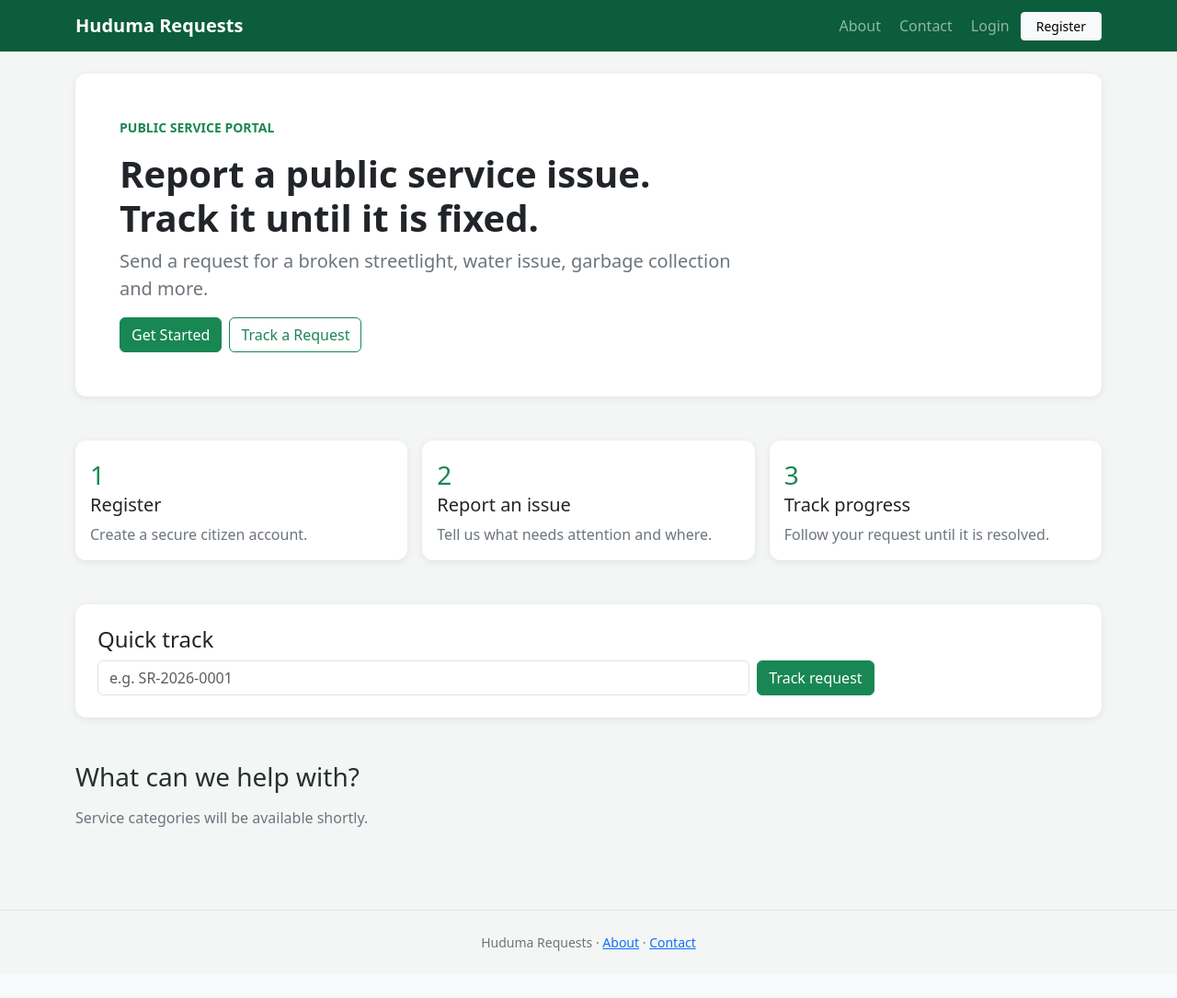
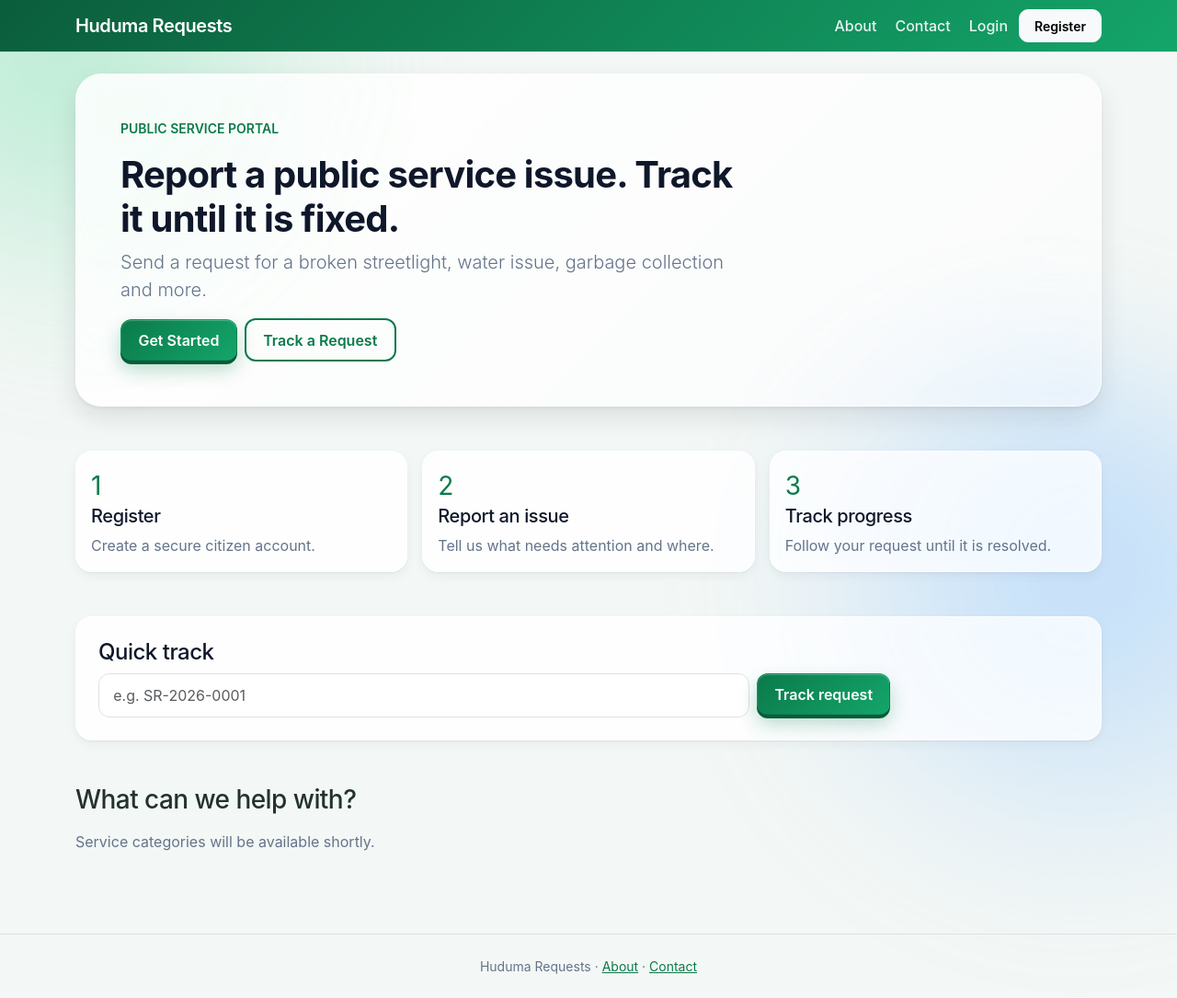
Before and after one commit to pitah-hub/dcitizen, a Django app: page / in a window 1280 px wide. Shown: the whole page at 92% size. Before the commit the page ends 1034 px from the top, so only its background shows below. Run offline with Django 5.2, Linux system fonts and the light colour scheme; data that the repository does not hold is empty.

Commit message:
Add modern UI layer, timeline styling, URL names in navbar

```diff
--- /dev/null
+++ b/static/css/modern.css
@@ -0,0 +1,442 @@
+/*
+  modern.css: visual layer on top of Bootstrap 5.3.
+  Load it AFTER site.css. It styles standard Bootstrap classes (navbar, card,
+  btn, badge, table, form-control, alert, pagination), so existing templates
+  pick it up without markup changes. All motion is switched off for visitors
+  who ask their system for reduced motion.
+*/
+
+:root {
+  --accent: #0b7a4b;
+  --accent-2: #14a56a;
+  --accent-dark: #075c39;
+  --accent-soft: rgba(11, 122, 75, 0.1);
+  --ink: #0f172a;
+  --muted: #64748b;
+  --surface: rgba(255, 255, 255, 0.82);
+  --radius: 18px;
+  --shadow-sm: 0 1px 2px rgba(15, 23, 42, 0.06), 0 4px 12px rgba(15, 23, 42, 0.05);
+  --shadow-md: 0 2px 4px rgba(15, 23, 42, 0.06), 0 12px 28px rgba(15, 23, 42, 0.1);
+  --shadow-lg: 0 4px 8px rgba(15, 23, 42, 0.08), 0 24px 48px rgba(15, 23, 42, 0.16);
+
+  /* Re-point Bootstrap's own variables so utilities (.text-primary etc.) match */
+  --bs-primary: #0b7a4b;
+  --bs-primary-rgb: 11, 122, 75;
+  --bs-success: #0b7a4b;
+  --bs-success-rgb: 11, 122, 75;
+  --bs-link-color: #0b7a4b;
+  --bs-link-color-rgb: 11, 122, 75;
+  --bs-link-hover-color: #075c39;
+  --bs-link-hover-color-rgb: 7, 92, 57;
+  --bs-body-color: #0f172a;
+  --bs-body-font-family: "Inter", system-ui, -apple-system, "Segoe UI", Roboto, "Helvetica Neue", sans-serif;
+}
+
+/* ---------- Page background: soft drifting colour orbs ---------- */
+
+html { background: #f3f7f5; }
+
+body,
+body.bg-light {
+  background: transparent !important;
+  min-height: 100vh;
+  position: relative;
+  overflow-x: hidden;
+  animation: page-in 0.45s ease both;
+}
+
+body::before,
+body::after {
+  content: "";
+  position: fixed;
+  z-index: -1;
+  border-radius: 50%;
+  filter: blur(70px);
+  opacity: 0.55;
+  pointer-events: none;
+}
+
+body::before {
+  width: 520px;
+  height: 520px;
+  top: -140px;
+  left: -120px;
+  background: radial-gradient(circle at 30% 30%, #7be0b0, transparent 70%);
+  animation: drift-a 22s ease-in-out infinite alternate;
+}
+
+body::after {
+  width: 620px;
+  height: 620px;
+  bottom: -200px;
+  right: -160px;
+  background: radial-gradient(circle at 60% 40%, #8ec5ff, transparent 70%);
+  animation: drift-b 26s ease-in-out infinite alternate;
+}
+
+@keyframes page-in { from { opacity: 0; } to { opacity: 1; } }
+@keyframes drift-a { to { transform: translate3d(90px, 70px, 0) scale(1.12); } }
+@keyframes drift-b { to { transform: translate3d(-80px, -60px, 0) scale(1.1); } }
+
+/* ---------- Typography ---------- */
+
+h1, h2, h3, h4, .display-4, .display-5, .display-6 {
+  letter-spacing: -0.02em;
+  font-weight: 800;
+}
+
+.text-gradient {
+  background: linear-gradient(135deg, var(--accent), #2563eb);
+  -webkit-background-clip: text;
+  background-clip: text;
+  color: transparent;
+}
+
+.text-muted, .text-secondary { color: var(--muted) !important; }
+
+/* ---------- Navbar: sticky glass bar ---------- */
+
+.navbar {
+  position: sticky;
+  top: 0;
+  z-index: 1030;
+  -webkit-backdrop-filter: saturate(160%) blur(14px);
+  backdrop-filter: saturate(160%) blur(14px);
+  box-shadow: 0 1px 0 rgba(15, 23, 42, 0.05);
+  transition: box-shadow 0.3s ease;
+}
+
+.navbar.is-scrolled { box-shadow: 0 8px 28px rgba(15, 23, 42, 0.12); }
+
+.navbar.bg-white,
+.navbar.bg-light { background: rgba(255, 255, 255, 0.78) !important; }
+
+.navbar.bg-success,
+.navbar.bg-primary,
+.navbar.bg-dark {
+  background: linear-gradient(135deg, var(--accent), var(--accent-2)) !important;
+}
+
+.navbar-brand { font-weight: 800; letter-spacing: -0.02em; }
+
+.navbar .nav-link { position: relative; font-weight: 500; }
+
+.navbar .nav-link::after {
+  content: "";
+  position: absolute;
+  left: 0.6rem;
+  right: 0.6rem;
+  bottom: 0.2rem;
+  height: 2px;
+  border-radius: 2px;
+  background: currentColor;
+  transform: scaleX(0);
+  transform-origin: left;
+  transition: transform 0.25s ease;
+}
+
+.navbar .nav-link:hover::after,
+.navbar .nav-link.active::after { transform: scaleX(1); }
+
+/* ---------- Cards: glass surface, lift on hover ---------- */
+
+.card {
+  position: relative;
+  border: 1px solid rgba(255, 255, 255, 0.7);
+  border-radius: var(--radius);
+  background: var(--surface);
+  -webkit-backdrop-filter: blur(10px);
+  backdrop-filter: blur(10px);
+  box-shadow: var(--shadow-sm);
+  transition: box-shadow 0.3s ease, transform 0.3s ease;
+}
+
+.card:hover { box-shadow: var(--shadow-md); }
+
+.card-header,
+.card-footer {
+  background: transparent;
+  border-color: rgba(15, 23, 42, 0.06);
+}
+
+.card-header { font-weight: 700; }
+
+a.card { color: inherit; text-decoration: none; }
+
+/* Icons inside cards get a soft gradient tile */
+.card .bi.fs-1,
+.card .bi.fs-2,
+.card .bi.display-4,
+.card .bi.display-5,
+.card .bi.display-6 {
+  display: inline-flex;
+  align-items: center;
+  justify-content: center;
+  width: 3.4rem;
+  height: 3.4rem;
+  border-radius: 16px;
+  font-size: 1.7rem !important;
+  color: var(--accent);
+  background: linear-gradient(145deg, #fff, var(--accent-soft));
+  box-shadow: 0 6px 14px rgba(11, 122, 75, 0.18), inset 0 1px 0 #fff;
+}
+
+/* Tilt cards (class added by modern.js): solid surface so 3D works */
+.is-tilt {
+  -webkit-backdrop-filter: none;
+  backdrop-filter: none;
+  background: #fff;
+  transform-style: preserve-3d;
+  will-change: transform;
+  transform: perspective(900px) rotateX(var(--rx, 0deg)) rotateY(var(--ry, 0deg));
+  transition: transform 0.18s ease-out, box-shadow 0.3s ease;
+  overflow: hidden;
+}
+
+.is-tilt.is-hovering {
+  box-shadow: var(--shadow-lg);
+  transform: perspective(900px) rotateX(var(--rx)) rotateY(var(--ry)) translateY(-6px) scale(1.015);
+}
+
+.is-tilt::after {
+  content: "";
+  position: absolute;
+  inset: 0;
+  border-radius: inherit;
+  pointer-events: none;
+  opacity: 0;
+  background: radial-gradient(420px circle at var(--mx, 50%) var(--my, 50%), rgba(255, 255, 255, 0.28), transparent 45%);
+  transition: opacity 0.25s ease;
+}
+
+.is-tilt.is-hovering::after { opacity: 1; }
+
+/* ---------- Buttons: chunky 3D press ---------- */
+
+.btn {
+  position: relative;
+  border-radius: 12px;
+  font-weight: 600;
+  padding: 0.6rem 1.15rem;
+  transition: transform 0.15s ease, box-shadow 0.2s ease, filter 0.2s ease;
+}
+
+.btn-sm { padding: 0.4rem 0.85rem; border-radius: 10px; }
+
+.btn-primary,
+.btn-success {
+  --bs-btn-color: #fff;
+  --bs-btn-hover-color: #fff;
+  --bs-btn-active-color: #fff;
+  --bs-btn-bg: var(--accent);
+  --bs-btn-hover-bg: var(--accent);
+  --bs-btn-active-bg: var(--accent);
+  --bs-btn-border-color: transparent;
+  --bs-btn-hover-border-color: transparent;
+  --bs-btn-active-border-color: transparent;
+  background-image: linear-gradient(135deg, var(--accent), var(--accent-2));
+  box-shadow: inset 0 1px 0 rgba(255, 255, 255, 0.25), 0 4px 0 var(--accent-dark), 0 10px 20px rgba(11, 122, 75, 0.28);
+}
+
+.btn-primary:hover,
+.btn-success:hover {
+  transform: translateY(-2px);
+  filter: brightness(1.06);
+  box-shadow: inset 0 1px 0 rgba(255, 255, 255, 0.25), 0 6px 0 var(--accent-dark), 0 16px 26px rgba(11, 122, 75, 0.32);
+}
+
+.btn-primary:active,
+.btn-success:active {
+  transform: translateY(3px);
+  box-shadow: inset 0 1px 0 rgba(255, 255, 255, 0.2), 0 1px 0 var(--accent-dark), 0 4px 8px rgba(11, 122, 75, 0.25);
+}
+
+.btn-sm.btn-primary,
+.btn-sm.btn-success { box-shadow: inset 0 1px 0 rgba(255, 255, 255, 0.25), 0 3px 0 var(--accent-dark), 0 8px 14px rgba(11, 122, 75, 0.25); }
+
+.btn-outline-primary,
+.btn-outline-success {
+  --bs-btn-color: var(--accent);
+  --bs-btn-border-color: var(--accent);
+  --bs-btn-hover-bg: var(--accent);
+  --bs-btn-hover-border-color: var(--accent);
+  --bs-btn-hover-color: #fff;
+  --bs-btn-active-bg: var(--accent-dark);
+  --bs-btn-active-border-color: var(--accent-dark);
+  border-width: 2px;
+}
+
+.btn-outline-primary:hover,
+.btn-outline-success:hover { transform: translateY(-2px); box-shadow: 0 10px 20px rgba(11, 122, 75, 0.2); }
+
+/* Submit spinner (class added by modern.js) */
+.btn.is-loading { color: transparent !important; pointer-events: none; }
+
+.btn.is-loading::after {
+  content: "";
+  position: absolute;
+  inset: 0;
+  margin: auto;
+  width: 1.1em;
+  height: 1.1em;
+  border: 2px solid rgba(255, 255, 255, 0.5);
+  border-top-color: #fff;
+  border-radius: 50%;
+  animation: spin 0.7s linear infinite;
+}
+
+@keyframes spin { to { transform: rotate(360deg); } }
+
+/* ---------- Forms ---------- */
+
+.form-label { font-weight: 600; font-size: 0.9rem; }
+
+.form-control,
+.form-select {
+  border: 1.5px solid #dbe4df;
+  border-radius: 12px;
+  padding: 0.7rem 0.95rem;
+  background-color: rgba(255, 255, 255, 0.92);
+  transition: border-color 0.2s ease, box-shadow 0.2s ease, transform 0.2s ease;
+}
+
+.form-control:focus,
+.form-select:focus {
+  border-color: var(--accent);
+  box-shadow: 0 0 0 4px var(--accent-soft), 0 8px 20px rgba(11, 122, 75, 0.08);
+  transform: translateY(-1px);
+}
+
+.form-check-input:checked { background-color: var(--accent); border-color: var(--accent); }
+
+.input-group > .form-control,
+.input-group > .btn { transform: none; }
+
+.invalid-feedback,
+.errorlist { font-size: 0.85rem; }
+
+/* ---------- Tables ---------- */
+
+.table-responsive {
+  border-radius: var(--radius);
+  background: var(--surface);
+  box-shadow: var(--shadow-sm);
+}
+
+.table { --bs-table-bg: transparent; margin-bottom: 0; }
+
+.table > thead th {
+  font-size: 0.72rem;
+  letter-spacing: 0.08em;
+  text-transform: uppercase;
+  color: var(--muted);
+  background: rgba(15, 23, 42, 0.025);
+  border-bottom: 2px solid rgba(15, 23, 42, 0.06);
+}
+
+.table td,
+.table th { padding: 0.9rem 1rem; vertical-align: middle; }
+
+.table > tbody > tr { transition: background 0.2s ease; }
+.table > tbody > tr:hover { background: var(--accent-soft); }
+
+/* ---------- Status badges: pill with live dot ---------- */
+
+.badge {
+  border-radius: 999px;
+  padding: 0.5em 0.85em;
+  font-weight: 600;
+  letter-spacing: 0.01em;
+  box-shadow: 0 2px 6px rgba(15, 23, 42, 0.12), inset 0 1px 0 rgba(255, 255, 255, 0.35);
+}
+
+.badge::before {
+  content: "";
+  display: inline-block;
+  width: 0.45em;
+  height: 0.45em;
+  margin-right: 0.5em;
+  border-radius: 50%;
+  background: currentColor;
+  opacity: 0.85;
+}
+
+/* Pending pulses so unresolved items draw the eye */
+.badge.bg-warning::before,
+.badge.text-bg-warning::before { animation: pulse-dot 1.8s ease-out infinite; }
+
+@keyframes pulse-dot {
+  0% { box-shadow: 0 0 0 0 rgba(0, 0, 0, 0.35); }
+  100% { box-shadow: 0 0 0 0.55em rgba(0, 0, 0, 0); }
+}
+
+/* ---------- Alerts, pagination, lists ---------- */
+
+.alert {
+  border: 0;
+  border-left: 5px solid var(--bs-alert-border-color);
+  border-radius: 14px;
+  box-shadow: var(--shadow-sm);
+  animation: slide-in 0.4s ease both;
+}
+
+@keyframes slide-in { from { opacity: 0; translate: 0 -10px; } to { opacity: 1; translate: 0 0; } }
+
+.page-link {
+  margin: 0 0.15rem;
+  border: 0;
+  border-radius: 10px !important;
+  font-weight: 600;
+  color: var(--accent);
+}
+
+.page-item.active .page-link {
+  color: #fff;
+  background: linear-gradient(135deg, var(--accent), var(--accent-2));
+  box-shadow: 0 6px 14px rgba(11, 122, 75, 0.3);
+}
+
+.list-group-item { border-color: rgba(15, 23, 42, 0.06); background: transparent; }
+
+/* ---------- Optional hooks (add the class in a template to use) ---------- */
+
+.hero {
+  position: relative;
+  padding: clamp(2.5rem, 7vw, 5rem) clamp(1.25rem, 4vw, 3rem);
+  border-radius: 28px;
+  background: linear-gradient(135deg, rgba(255, 255, 255, 0.9), rgba(255, 255, 255, 0.55));
+  border: 1px solid rgba(255, 255, 255, 0.8);
+  box-shadow: var(--shadow-md);
+}
+
+.float-slow { animation: float 6s ease-in-out infinite; }
+@keyframes float { 50% { transform: translateY(-12px) rotate(2deg); } }
+
+.stat-number { font-variant-numeric: tabular-nums; }
+
+/* ---------- Scroll reveal (class added by modern.js) ---------- */
+
+.reveal {
+  opacity: 0;
+  translate: 0 24px;
+  transition: opacity 0.6s ease, translate 0.6s cubic-bezier(0.2, 0.7, 0.2, 1);
+  transition-delay: var(--d, 0ms);
+}
+
+.reveal.is-visible { opacity: 1; translate: 0 0; }
+
+/* ---------- Small screens and reduced motion ---------- */
+
+@media (max-width: 576px) {
+  body::before, body::after { filter: blur(50px); opacity: 0.4; }
+  .btn { padding: 0.6rem 1rem; }
+}
+
+@media (prefers-reduced-motion: reduce) {
+  *, *::before, *::after {
+    animation: none !important;
+    transition: none !important;
+    scroll-behavior: auto !important;
+  }
+  .reveal { opacity: 1; translate: none; }
+}
--- a/static/css/site.css
+++ b/static/css/site.css
@@ -1,6 +1,64 @@
-:root { --portal-green: #0b5d3b; --portal-bg: #f4f6f5; }
+:root {
+  --portal-green: #0b5d3b;
+  --portal-green-light: #14a56a;
+  --portal-bg: #f4f6f5;
+}
+
 body { background: var(--portal-bg); color: #24322c; }
-.portal-nav { background: var(--portal-green); }
+
+.portal-nav {
+  background: linear-gradient(135deg, var(--portal-green), var(--portal-green-light));
+  /* Bootstrap's dark navbar dims links to 55% white, which is hard to read on green. */
+  --bs-navbar-color: rgb(255 255 255 / 90%);
+  --bs-navbar-hover-color: #fff;
+  --bs-navbar-active-color: #fff;
+}
+
 .card { border: 0; border-radius: .75rem; box-shadow: 0 .125rem .5rem rgb(0 0 0 / 8%); }
-.timeline-item { border-left: 3px solid var(--portal-green); margin-left: .5rem; padding: 0 0 1rem 1rem; }
+
+/* Status timeline: one dot per step, joined by a line, latest step highlighted. */
+.timeline-item {
+  position: relative;
+  margin-left: .5rem;
+  padding: 0 0 1.25rem 1.5rem;
+}
+
+/* The dot sits centred on the line's x position. */
+.timeline-item::before {
+  content: "";
+  position: absolute;
+  z-index: 1;
+  top: .3rem;
+  left: -6px;
+  width: 12px;
+  height: 12px;
+  border-radius: 50%;
+  background: var(--portal-green);
+  box-shadow: 0 0 0 4px rgb(11 93 59 / 15%);
+}
+
+/* The line runs from this dot down to the next step's dot. */
+.timeline-item::after {
+  content: "";
+  position: absolute;
+  top: .675rem;
+  bottom: -.675rem;
+  left: -1.5px;
+  width: 3px;
+  background: rgb(11 93 59 / 25%);
+}
+
+/* Latest step (no later step after it): no line below, bigger glowing dot. */
+.timeline-item:not(:has(~ .timeline-item)) { padding-bottom: 0; }
+.timeline-item:not(:has(~ .timeline-item))::after { display: none; }
+
+.timeline-item:not(:has(~ .timeline-item))::before {
+  top: .2rem;
+  left: -7.5px;
+  width: 15px;
+  height: 15px;
+  background: var(--portal-green-light);
+  box-shadow: 0 0 0 5px rgb(20 165 106 / 25%);
+}
+
 @media (max-width: 575.98px) { .container { padding-left: 1rem; padding-right: 1rem; } }
--- a/templates/adminpanel/dashboard.html
+++ b/templates/adminpanel/dashboard.html
@@ -4,7 +4,7 @@
 <div class="d-flex flex-column flex-md-row justify-content-between align-items-md-center mb-4"><div><h1 class="h2 mb-1">Service request overview</h1><p class="text-secondary mb-0">Monitor workload and respond to outstanding reports.</p></div><a class="btn btn-success mt-3 mt-md-0" href="{% url 'panel:request_list' %}">Manage requests</a></div>
 <section class="row g-3 mb-4"><div class="col-6 col-lg"><div class="card p-3"><span class="small text-secondary">Total</span><strong class="display-6">{{ stats.total }}</strong></div></div><div class="col-6 col-lg"><div class="card p-3"><span class="small text-secondary">Pending</span><strong class="display-6 text-warning">{{ stats.pending }}</strong></div></div><div class="col-6 col-lg"><div class="card p-3"><span class="small text-secondary">In progress</span><strong class="display-6 text-info">{{ stats.in_progress }}</strong></div></div><div class="col-6 col-lg"><div class="card p-3"><span class="small text-secondary">Resolved</span><strong class="display-6 text-success">{{ stats.resolved }}</strong></div></div><div class="col-6 col-lg"><div class="card p-3"><span class="small text-secondary">Open</span><strong class="display-6">{{ stats.open }}</strong></div></div></section>
 <section class="row g-4 mb-4"><div class="col-lg-5"><div class="card p-4 h-100"><h2 class="h5">Open vs resolved</h2><canvas id="case-chart"></canvas></div></div><div class="col-lg-7"><div class="card p-4 h-100"><h2 class="h5">Requests by category</h2><canvas id="category-chart"></canvas></div></div></section>
-<section class="card p-4"><h2 class="h4">Latest pending requests</h2>{% if pending_requests %}<div class="table-responsive"><table class="table align-middle mb-0"><thead><tr><th>Reference</th><th>Category</th><th>County</th><th>Citizen</th><th>Reported</th></tr></thead><tbody>{% for service_request in pending_requests %}<tr><td><a href="{% url 'panel:request_detail' service_request.pk %}">{{ service_request.reference }}</a></td><td>{{ service_request.category }}</td><td>{{ service_request.county }}</td><td>{{ service_request.user.full_name }}</td><td>{{ service_request.created_at|date:"d M Y" }}</td></tr>{% endfor %}</tbody></table></div>{% else %}<p class="text-secondary mb-0">No pending requests need attention.</p>{% endif %}</section>
+<section class="card p-4"><h2 class="h4">Oldest pending requests</h2>{% if pending_requests %}<div class="table-responsive"><table class="table align-middle mb-0"><thead><tr><th>Reference</th><th>Category</th><th>County</th><th>Citizen</th><th>Reported</th></tr></thead><tbody>{% for service_request in pending_requests %}<tr><td><a href="{% url 'panel:request_detail' service_request.pk %}">{{ service_request.reference }}</a></td><td>{{ service_request.category }}</td><td>{{ service_request.county }}</td><td>{{ service_request.user.full_name }}</td><td>{{ service_request.created_at|date:"d M Y" }}</td></tr>{% endfor %}</tbody></table></div>{% else %}<p class="text-secondary mb-0">No pending requests need attention.</p>{% endif %}</section>
 {{ stats|json_script:"dashboard-stats" }}
 <script src="https://cdn.jsdelivr.net/npm/chart.js@4.4.1/dist/chart.umd.min.js"></script><script>const stats = JSON.parse(document.getElementById("dashboard-stats").textContent); new Chart(document.getElementById("case-chart"), {type: "doughnut", data: {labels: ["Open", "Resolved"], datasets: [{data: [stats.open, stats.resolved], backgroundColor: ["#f0ad4e", "#198754"]}]}}); new Chart(document.getElementById("category-chart"), {type: "bar", data: {labels: stats.by_category.map(item => item.name), datasets: [{label: "Requests", data: stats.by_category.map(item => item.total), backgroundColor: "#0b5d3b"}]}, options: {scales: {y: {beginAtZero: true, ticks: {precision: 0}}}}});</script>
 {% endblock %}
--- a/templates/base.html
+++ b/templates/base.html
@@ -8,30 +8,34 @@
   <link href="https://cdn.jsdelivr.net/npm/bootstrap@5.3.3/dist/css/bootstrap.min.css" rel="stylesheet">
   <link href="https://cdn.jsdelivr.net/npm/bootstrap-icons@1.11.3/font/bootstrap-icons.min.css" rel="stylesheet">
   <link href="{% static 'css/site.css' %}" rel="stylesheet">
+  <link href="{% static 'css/modern.css' %}" rel="stylesheet">
+  <script src="{% static 'js/modern.js' %}" defer></script>
 </head>
 <body>
   <nav class="navbar navbar-expand-lg navbar-dark portal-nav">
     <div class="container">
-      <a class="navbar-brand fw-semibold" href="/">Huduma Requests</a>
+      <a class="navbar-brand fw-semibold" href="{% url 'landing' %}">Huduma Requests</a>
       <button class="navbar-toggler" type="button" data-bs-toggle="collapse" data-bs-target="#main-nav" aria-controls="main-nav" aria-expanded="false" aria-label="Toggle navigation"><span class="navbar-toggler-icon"></span></button>
       <div class="collapse navbar-collapse" id="main-nav">
         <ul class="navbar-nav ms-auto align-items-lg-center gap-lg-1">
-          {% if user.is_authenticated %}
-            {% if user.is_staff %}
-              <li class="nav-item"><a class="nav-link" href="/admin-panel/">Admin Panel</a></li>
+          {% with page=request.resolver_match.url_name %}
+            {% if user.is_authenticated %}
+              {% if user.is_staff %}
+                <li class="nav-item"><a class="nav-link{% if request.resolver_match.namespace == 'panel' %} active{% endif %}" href="{% url 'panel:dashboard' %}">Admin Panel</a></li>
+              {% else %}
+                <li class="nav-item"><a class="nav-link{% if page == 'dashboard' %} active{% endif %}" href="{% url 'dashboard' %}">Dashboard</a></li>
+                <li class="nav-item"><a class="nav-link{% if page == 'request_list' or page == 'request_detail' %} active{% endif %}" href="{% url 'request_list' %}">My Requests</a></li>
+                <li class="nav-item"><a class="nav-link{% if page == 'request_create' %} active{% endif %}" href="{% url 'request_create' %}">Report an Issue</a></li>
+                <li class="nav-item"><a class="nav-link{% if page == 'profile' or page == 'password_change' %} active{% endif %}" href="{% url 'profile' %}">Profile</a></li>
+              {% endif %}
+              <li class="nav-item"><form method="post" action="{% url 'logout' %}" class="d-inline">{% csrf_token %}<button class="btn btn-link nav-link" type="submit">Logout</button></form></li>
             {% else %}
-              <li class="nav-item"><a class="nav-link" href="/dashboard/">Dashboard</a></li>
-              <li class="nav-item"><a class="nav-link" href="/requests/">My Requests</a></li>
-              <li class="nav-item"><a class="nav-link" href="/requests/new/">Report an Issue</a></li>
-              <li class="nav-item"><a class="nav-link" href="/profile/">Profile</a></li>
+              <li class="nav-item"><a class="nav-link{% if page == 'about' %} active{% endif %}" href="{% url 'about' %}">About</a></li>
+              <li class="nav-item"><a class="nav-link{% if page == 'contact' %} active{% endif %}" href="{% url 'contact' %}">Contact</a></li>
+              <li class="nav-item"><a class="nav-link{% if page == 'login' %} active{% endif %}" href="{% url 'login' %}">Login</a></li>
+              <li class="nav-item"><a class="btn btn-light btn-sm px-3" href="{% url 'register' %}">Register</a></li>
             {% endif %}
-            <li class="nav-item"><form method="post" action="/logout/" class="d-inline">{% csrf_token %}<button class="btn btn-link nav-link" type="submit">Logout</button></form></li>
-          {% else %}
-            <li class="nav-item"><a class="nav-link" href="/about/">About</a></li>
-            <li class="nav-item"><a class="nav-link" href="/contact/">Contact</a></li>
-            <li class="nav-item"><a class="nav-link" href="/login/">Login</a></li>
-            <li class="nav-item"><a class="btn btn-light btn-sm px-3" href="/register/">Register</a></li>
-          {% endif %}
+          {% endwith %}
         </ul>
       </div>
     </div>
@@ -40,7 +44,7 @@
     {% include "partials/_messages.html" %}
     {% block content %}{% endblock %}
   </main>
-  <footer class="border-top mt-5 py-4 text-center text-secondary small">Huduma Requests &middot; <a href="/about/">About</a> &middot; <a href="/contact/">Contact</a></footer>
+  <footer class="border-top mt-5 py-4 text-center text-secondary small">Huduma Requests &middot; <a href="{% url 'about' %}">About</a> &middot; <a href="{% url 'contact' %}">Contact</a></footer>
   <script src="https://cdn.jsdelivr.net/npm/bootstrap@5.3.3/dist/js/bootstrap.bundle.min.js"></script>
 </body>
 </html>
```
Also changed, not shown: static/staticjs/modern.js (added, +157 -0 lines), templates/partials/_timeline.html (+9 -5 lines).
